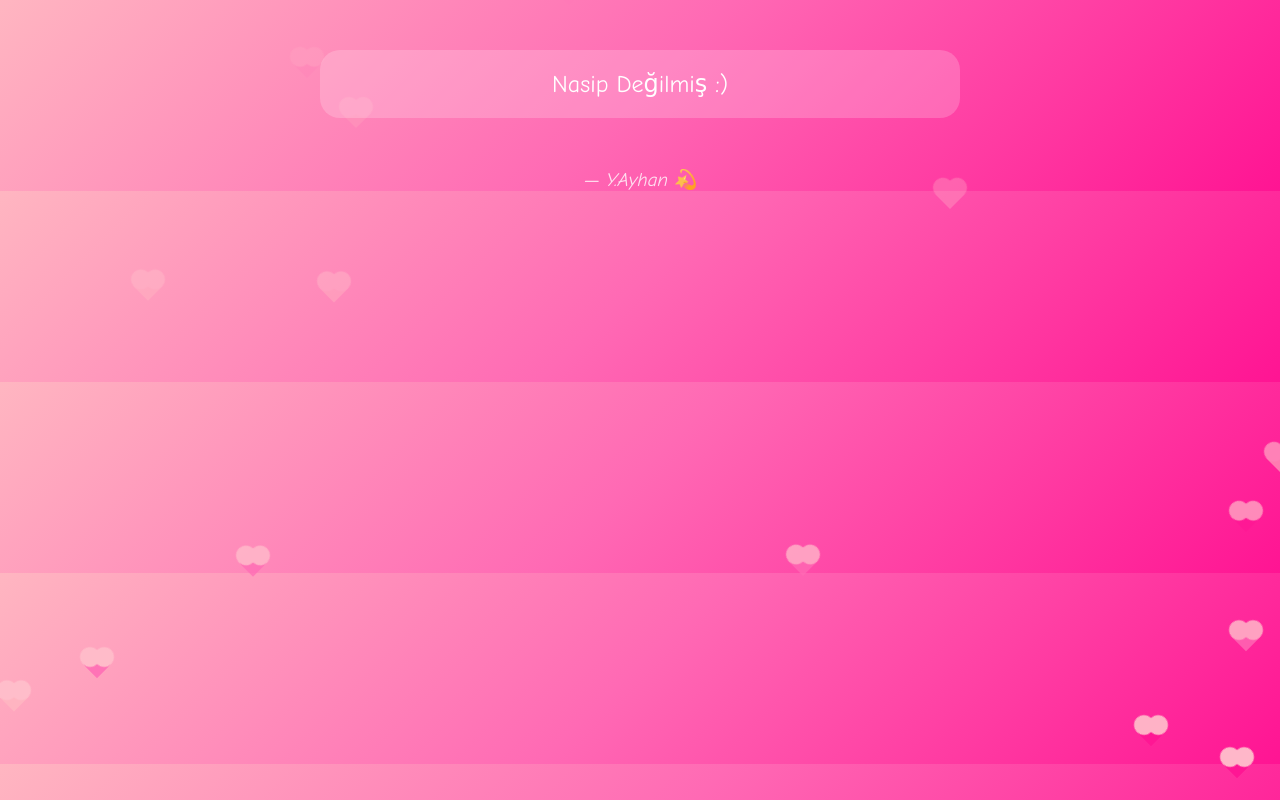
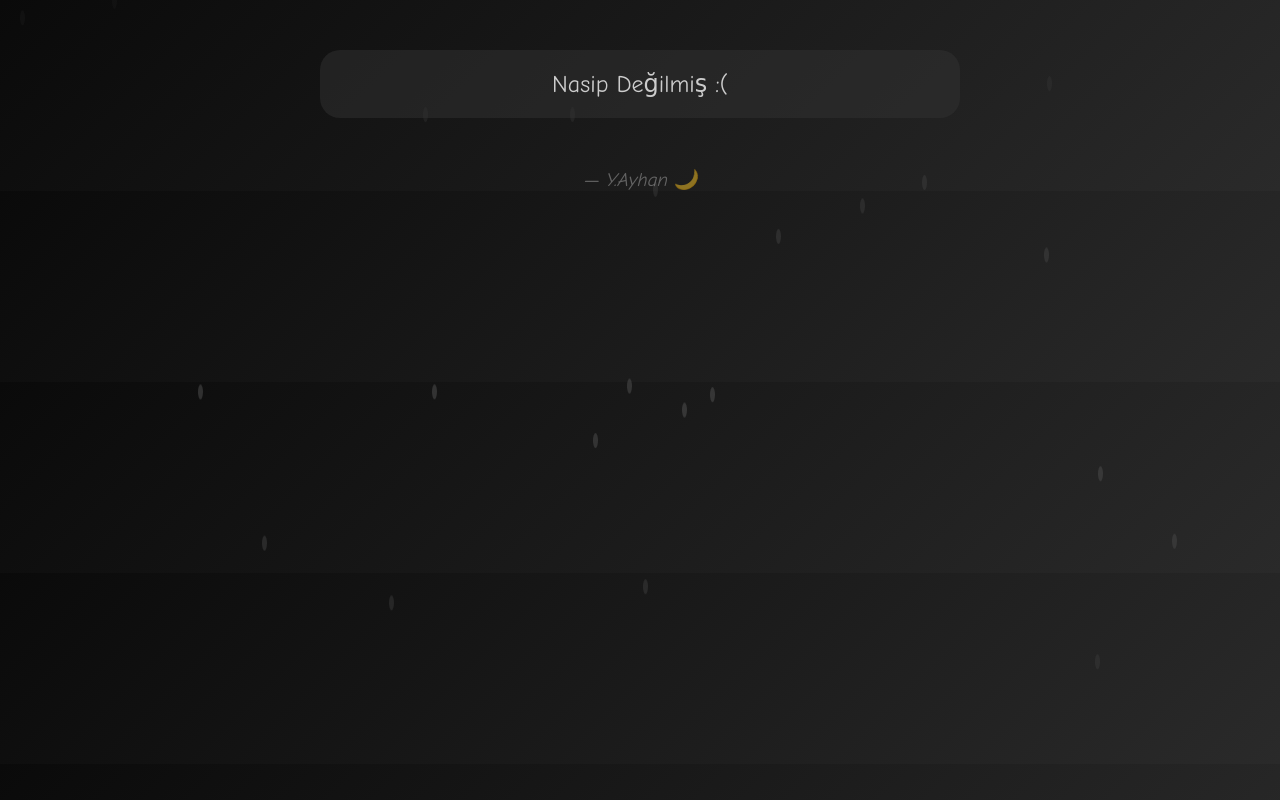
Before and after one commit to iyikivarsin/n, a plain HTML site: page index.html in a window 1280 px wide. Drawn offline with Linux system fonts and the light colour scheme.

Commit message:
Update index.html

```diff
--- a/index.html
+++ b/index.html
@@ -3,27 +3,28 @@
 <head>
   <meta charset="UTF-8">
   <meta name="viewport" content="width=device-width, initial-scale=1.0">
-  <title>:)</title>
+  <title>Hüzün</title>
   <style>
     body {
       margin: 0;
       padding: 0;
       font-family: 'Comic Sans MS', cursive, sans-serif;
-      background: linear-gradient(135deg, #ffb6c1, #ff69b4, #ff1493);
-      color: white;
+      background: linear-gradient(135deg, #0a0a0a, #1a1a1a, #2a2a2a);
+      color: #ccc;
       text-align: center;
       overflow-x: hidden;
     }
     h1 {
       margin-top: 50px;
       font-size: 3em;
-      text-shadow: 2px 2px 10px rgba(0,0,0,0.3);
+      text-shadow: 2px 2px 10px rgba(0,0,0,0.7);
     }
     h2 {
       margin: 20px 0;
       font-size: 2em;
+      color: #888;
     }
-    .hearts {
+    .drops {
       position: fixed;
       width: 100%;
       height: 100%;
@@ -32,39 +33,24 @@
       overflow: hidden;
       z-index: -1;
     }
-    .heart {
+    .drop {
       position: absolute;
-      width: 20px;
-      height: 20px;
-      background: pink;
-      transform: rotate(45deg);
-      animation: float 8s linear infinite;
+      width: 5px;
+      height: 15px;
+      background: #555;
+      border-radius: 50%;
+      opacity: 0.6;
+      animation: fall 5s linear infinite;
     }
-    .heart::before,
-    .heart::after {
-      content: '';
-      position: absolute;
-      width: 20px;
-      height: 20px;
-      background: pink;
-      border-radius: 50%;
-    }
-    .heart::before {
-      top: -10px;
-      left: 0;
-    }
-    .heart::after {
-      left: -10px;
-      top: 0;
-    }
-    @keyframes float {
-      0% { transform: translateY(100vh) rotate(45deg); opacity: 1; }
-      100% { transform: translateY(-10vh) rotate(45deg); opacity: 0; }
+    @keyframes fall {
+      0% { transform: translateY(-10vh); opacity: 0; }
+      50% { opacity: 0.5; }
+      100% { transform: translateY(110vh); opacity: 0; }
     }
     .message {
       margin: 40px auto;
       max-width: 600px;
-      background: rgba(255, 255, 255, 0.2);
+      background: rgba(50, 50, 50, 0.5);
       padding: 20px;
       border-radius: 20px;
       font-size: 1.5em;
@@ -73,19 +59,19 @@
       margin-top: 50px;
       font-size: 1.2em;
       font-style: italic;
-      opacity: 0.8;
+      opacity: 0.5;
+      color: #aaa;
     }
   </style>
 </head>
 <body>
-  <div class="hearts"></div>
+  <div class="drops"></div>
   <h1></h1>
   <h2></h2>
   <div class="message">
-Nasip Değilmiş :)
+    Nasip Değilmiş :(
   </div>
-
-  <div class="signature">— Y.Ayhan 💫</div>
+  <div class="signature">— Y.Ayhan 🌙</div>
 
   <audio id="bg-music" loop>
     <source src="sarki.mp3" type="audio/mpeg">
@@ -93,25 +79,18 @@ Nasip Değilmiş :)
 
   <script>
     const audio = document.getElementById("bg-music");
+    document.body.addEventListener("click", () => { audio.play(); });
 
-    // Sayfaya bir kere tıklayınca müzik başlasın
-    document.body.addEventListener("click", () => {
-      audio.play();
-    });
-
-    const heartsContainer = document.querySelector('.hearts');
-    function createHeart() {
-      const heart = document.createElement('div');
-      heart.classList.add('heart');
-      heart.style.left = Math.random() * 100 + 'vw';
-      heart.style.animationDuration = (3 + Math.random() * 5) + 's';
-      heart.style.background = ['#ff69b4','#ff1493','#ffc0cb','#ffb6c1'][Math.floor(Math.random()*4)];
-      heartsContainer.appendChild(heart);
-      setTimeout(() => {
-        heart.remove();
-      }, 8000);
+    const dropsContainer = document.querySelector('.drops');
+    function createDrop() {
+      const drop = document.createElement('div');
+      drop.classList.add('drop');
+      drop.style.left = Math.random() * 100 + 'vw';
+      drop.style.animationDuration = (3 + Math.random() * 5) + 's';
+      dropsContainer.appendChild(drop);
+      setTimeout(() => drop.remove(), 8000);
     }
-    setInterval(createHeart, 300);
+    setInterval(createDrop, 200);
   </script>
 </body>
 </html>
```
